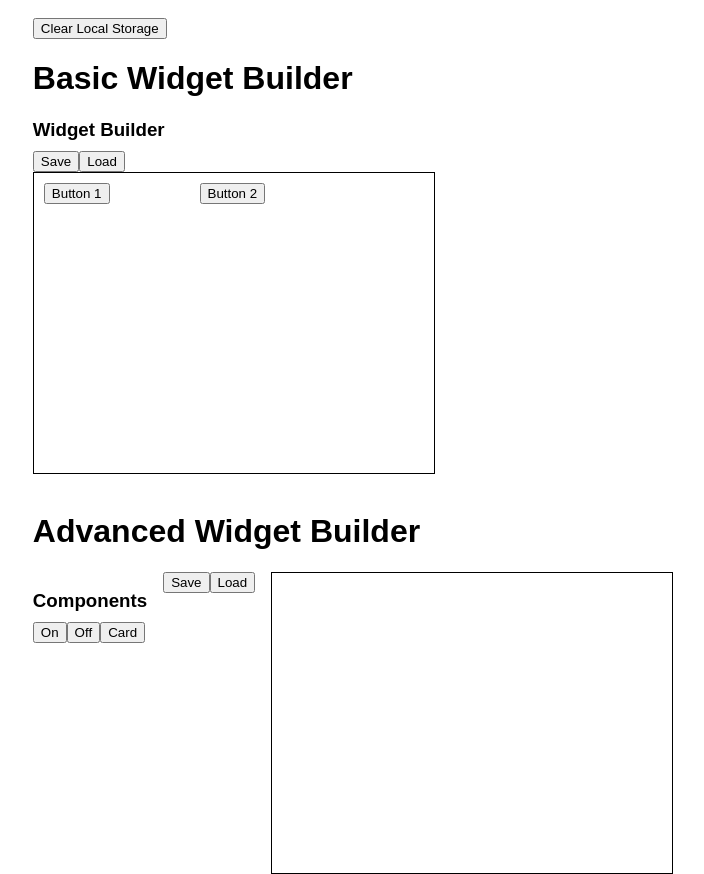
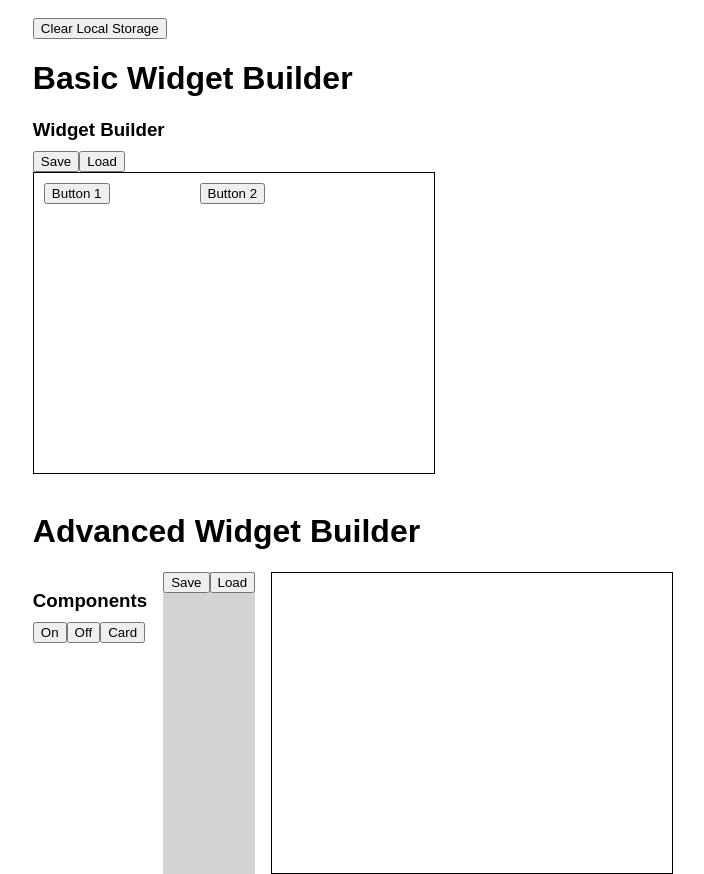
Before and after one commit to Juan321654/widget_builder_drag_and_drop, a React (Create React App) app: page / in a window 1280 px wide. Shown: the whole page, without its empty margins (287-991 px from the left). Built offline with nearby package versions, Linux system fonts and the light colour scheme.

Commit message:
spawning components outside of main div

```diff
--- a/src/components/AdvancedWidgetBuilder.jsx
+++ b/src/components/AdvancedWidgetBuilder.jsx
@@ -16,7 +16,7 @@ const AdvancedWidgetBuilder = () => {
 
      const addComponent = (type) => {
           const newId = components.length + 1;
-          const newComponent = { id: newId, type, position: { x: 0, y: 0 } };
+          const newComponent = { id: newId, type, position: { x: -100, y: 100 } };
           setComponents((prevComponents) => [...prevComponents, newComponent]);
      };
 
@@ -54,7 +54,7 @@ const AdvancedWidgetBuilder = () => {
                     <button onClick={() => addComponent(buttonNames.card)}>Card</button>
                </div>
 
-               <div>
+               <div style={{ backgroundColor: 'lightgray'}}>
                     <button onClick={saveWidgetState}>Save</button>
                     <button onClick={loadWidgetState}>Load</button>
                </div>
```
